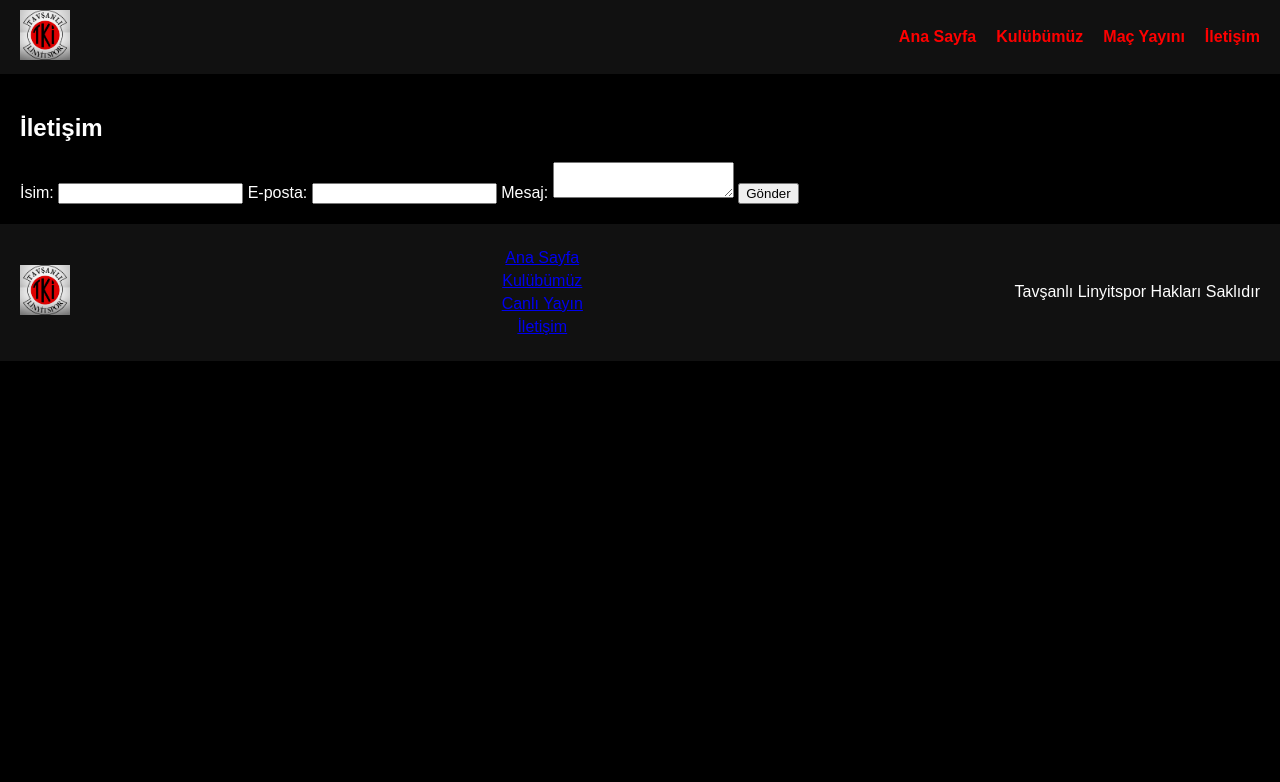
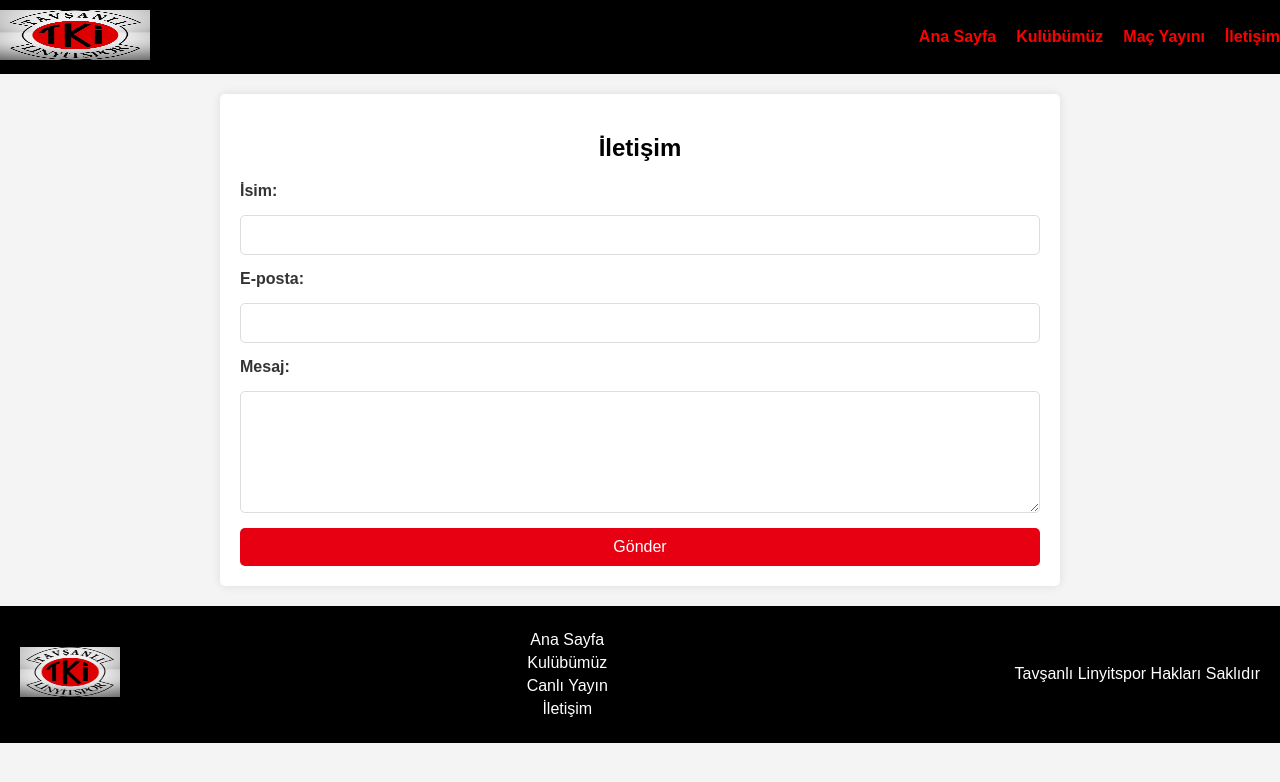
Before and after one commit to aykansaridogan/tavsanlinyit, a plain HTML site: page iletisim.html in a window 1280 px wide. Drawn offline with Linux system fonts and the light colour scheme.

Commit message:
iletisimsayfasi

```diff
--- /dev/null
+++ b/iletisim.css
@@ -0,0 +1,126 @@
+/* Genel Stiller */
+body {
+    font-family: Arial, sans-serif;
+    color: #333;
+    background-color: #f4f4f4;
+    margin: 0;
+    padding: 0;
+}
+
+header {
+    background-color: #000;
+    color: #fff;
+    padding: 10px 0;
+}
+
+header .logo img {
+    width: 150px;
+}
+
+nav ul {
+    list-style: none;
+    padding: 0;
+    margin: 0;
+    display: flex;
+    justify-content: center;
+}
+
+nav ul li {
+    margin: 0 15px;
+}
+
+nav ul li a {
+    color: #fff;
+    text-decoration: none;
+    font-weight: bold;
+}
+
+nav ul li a:hover {
+    color: #e60012; /* Kırmızı renk */
+}
+
+#iletisim {
+    padding: 20px;
+    background-color: #fff;
+    max-width: 800px;
+    margin: 20px auto;
+    border-radius: 5px;
+    box-shadow: 0 0 10px rgba(0, 0, 0, 0.1);
+}
+
+#iletisim h2 {
+    color: #000;
+    text-align: center;
+    margin-bottom: 20px;
+}
+
+form {
+    display: flex;
+    flex-direction: column;
+    gap: 15px;
+}
+
+form label {
+    font-weight: bold;
+}
+
+form input,
+form textarea {
+    padding: 10px;
+    border: 1px solid #ddd;
+    border-radius: 5px;
+    font-size: 16px;
+}
+
+form textarea {
+    resize: vertical;
+    min-height: 100px;
+}
+
+form button {
+    background-color: #e60012; /* Kırmızı renk */
+    color: #fff;
+    border: none;
+    padding: 10px 20px;
+    border-radius: 5px;
+    cursor: pointer;
+    font-size: 16px;
+}
+
+form button:hover {
+    background-color: #c7000a; /* Daha koyu kırmızı */
+}
+
+footer {
+    background-color: #000;
+    color: #fff;
+    padding: 20px;
+    display: flex;
+    justify-content: space-between;
+    align-items: center;
+}
+
+footer .footer-left img {
+    width: 100px;
+}
+
+footer .footer-middle {
+    text-align: center;
+}
+
+footer .footer-middle p {
+    margin: 5px 0;
+}
+
+footer .footer-middle a {
+    color: #fff;
+    text-decoration: none;
+}
+
+footer .footer-middle a:hover {
+    color: #e60012; /* Kırmızı renk */
+}
+
+footer .footer-right {
+    text-align: right;
+}
--- a/iletisim.html
+++ b/iletisim.html
@@ -1,11 +1,14 @@
 <!DOCTYPE html>
 <html lang="tr">
+
 <head>
     <meta charset="UTF-8">
     <meta name="viewport" content="width=device-width, initial-scale=1.0">
     <title>İletişim - Tavşanlı Linyitspor</title>
     <link rel="stylesheet" href="styles.css">
+    <link rel="stylesheet" href="iletisim.css">
 </head>
+
 <body>
     <!-- Header -->
     <header>
@@ -57,4 +60,5 @@
 
     <script src="scripts.js"></script>
 </body>
+
 </html>
--- a/scripts.js
+++ b/scripts.js
@@ -4,15 +4,15 @@ document.addEventListener('DOMContentLoaded', function() {
 
     function nextSlide() {
         slides[currentSlide].classList.remove('active');
-        currentSlide = (currentSlide + 1) % slides.length;
+        currentSlide = (currentSlide ) % (slides.length-1);
         slides[currentSlide].classList.add('active');
 
         // Slider'ı yavaşça kaydırmak için transform ve transition ayarlama
         const slidesContainer = document.querySelector('.slides');
         slidesContainer.style.transition = 'transform 1s ease-in-out';
-        slidesContainer.style.transform = `translateX(-${currentSlide * 100}%)`;
+        slidesContainer.style.transform = `translateX(-${currentSlide * 20}%)`;
     }
 
     // Geçiş süresini ayarlayın
-    setInterval(nextSlide, 3000); // 3000 ms = 3 saniye
+    setInterval(nextSlide, 150000); // 3000 ms = 3 saniye
 });
--- a/styles.css
+++ b/styles.css
@@ -1,3 +1,4 @@
+/* Genel Stiller */
 body {
     font-family: Arial, sans-serif;
     background-color: #000;
@@ -6,6 +7,7 @@ body {
     padding: 0;
 }
 
+/* Header */
 header {
     background-color: #111;
     display: flex;
@@ -22,6 +24,8 @@ header nav ul {
     list-style: none;
     display: flex;
     gap: 20px;
+    margin: 0;
+    padding: 0;
 }
 
 header nav ul li {
@@ -34,10 +38,11 @@ header nav ul li a {
     font-weight: bold;
 }
 
-section {
-    padding: 20px;
+header nav ul li a:hover {
+    color: #e60012; /* Daha koyu kırmızı */
 }
 
+/* Slider */
 .slider {
     position: relative;
     width: 100%;
@@ -63,6 +68,7 @@ section {
     66.66%, 100% { transform: translateX(-100%); }
 }
 
+/* Haberler */
 .haberler {
     margin-top: 20px;
 }
@@ -91,6 +97,7 @@ section {
     margin: 10px 0 0;
 }
 
+/* Mağaza */
 .magaza {
     display: flex;
     gap: 20px;
@@ -113,6 +120,7 @@ section {
     margin: 10px 0 0;
 }
 
+/* Footer */
 footer {
     background-color: #111;
     padding: 20px;
@@ -133,10 +141,20 @@ footer .footer-middle p {
     margin: 5px 0;
 }
 
+footer .footer-middle a {
+    color: #fff;
+    text-decoration: none;
+}
+
+footer .footer-middle a:hover {
+    color: #ff0000; /* Kırmızı */
+}
+
 footer .footer-right {
     text-align: right;
 }
 
+/* Kadro */
 .kadro {
     display: flex;
     flex-wrap: wrap;
```
Also changed, not shown: index.html (+9 -9 lines).
